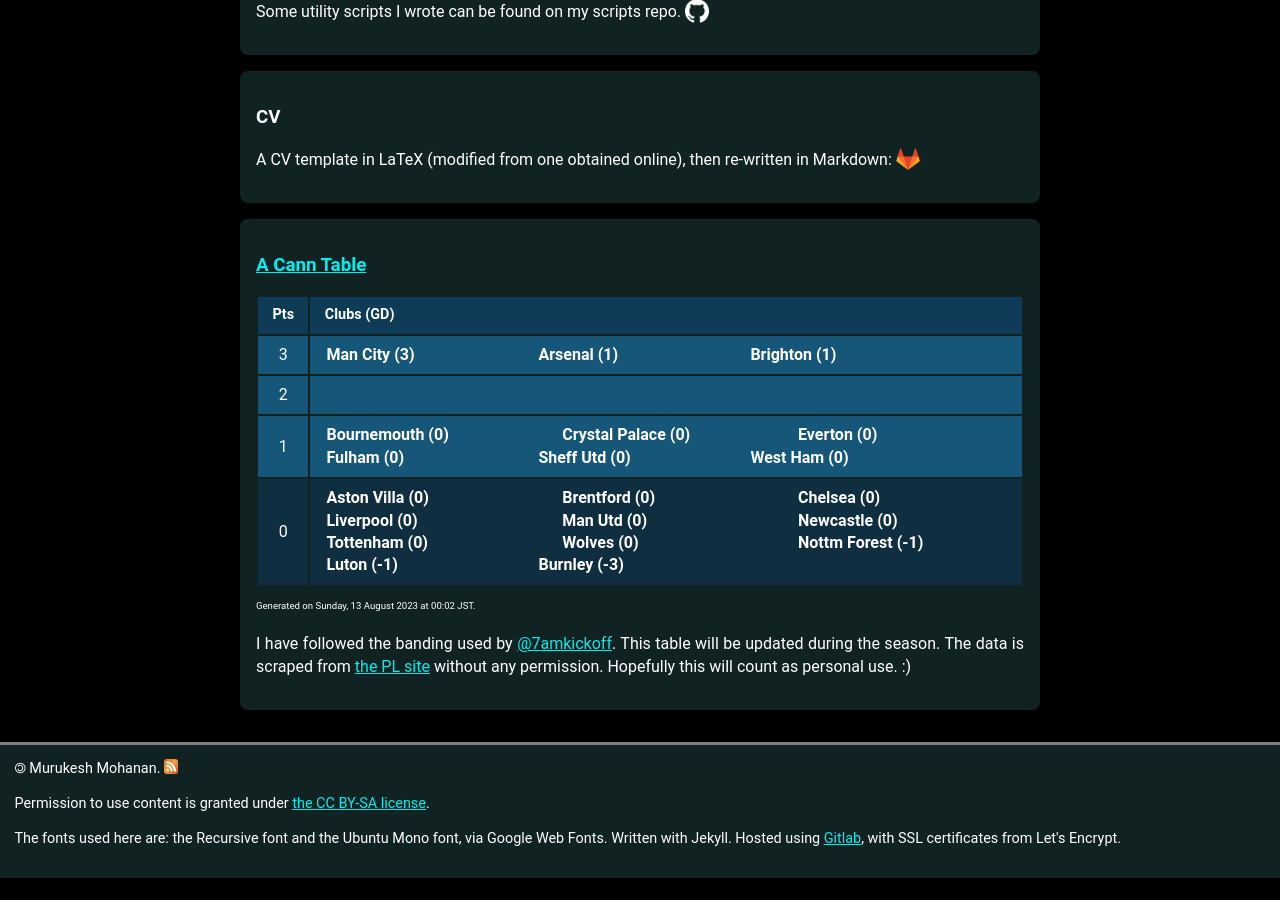
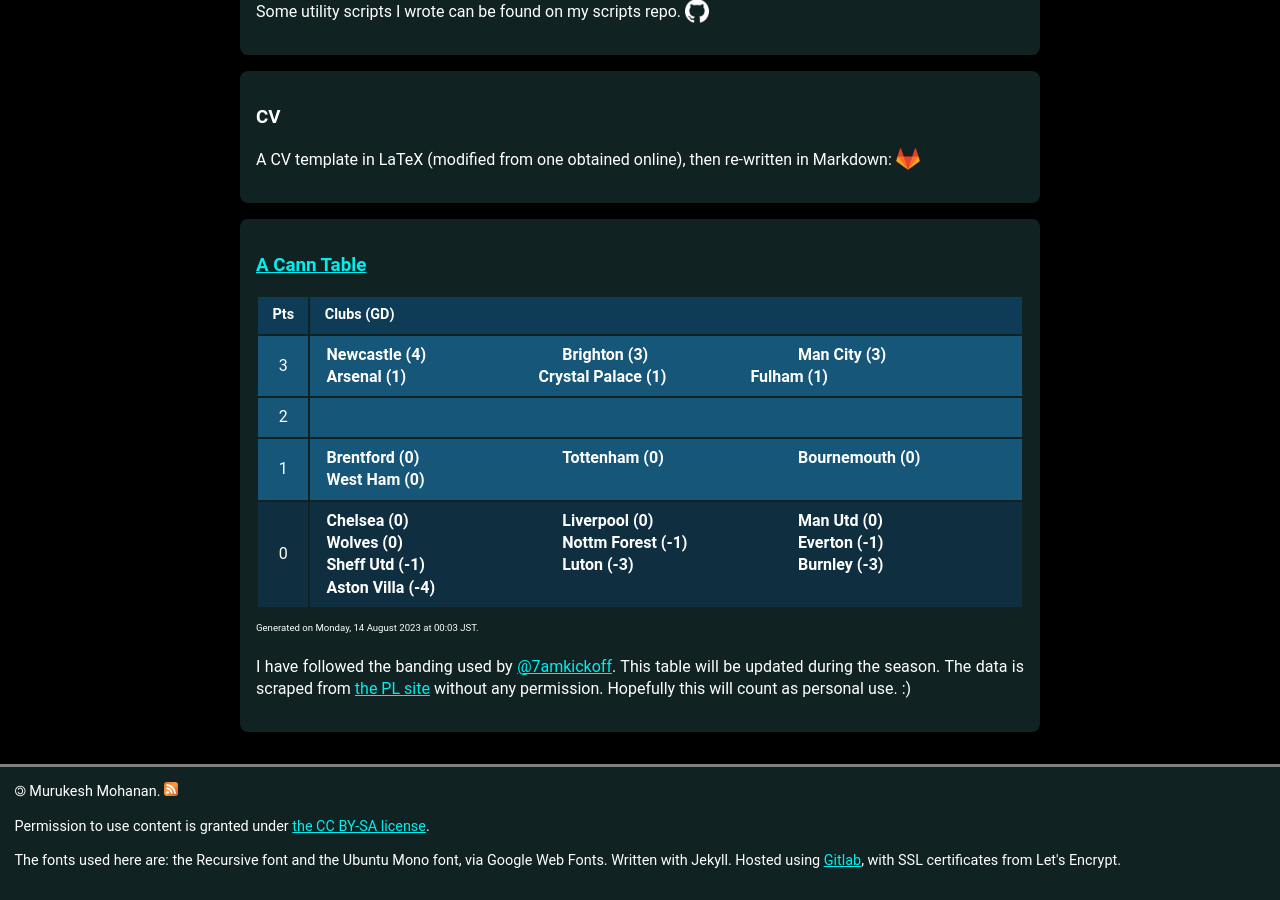
Before and after one commit to muru/muru.github.io, a Jekyll site: the page built from resources.md, in a window 1280 px wide and 900 px high, scrolled down 1150 px. Built offline with Jekyll 4.4.1, drawn with Linux system fonts in a browser that asks for light colours; some web fonts are replaced; before the commit the page ends 2028 px from its top, so only the background shows below that.

Commit message:
updated cann-table: Mon 14 Aug 00:03:11 JST 2023

```diff
--- a/cann-table.html
+++ b/cann-table.html
@@ -3,9 +3,12 @@
 	<tr class="cann-row-1">
 		<td class="cann-point"> 3 </td>
 		<td class="cann-clubs">
+			<span class="club-name"> Newcastle (4) </span>
+			<span class="club-name"> Brighton (3) </span>
 			<span class="club-name"> Man City (3) </span>
 			<span class="club-name"> Arsenal (1) </span>
-			<span class="club-name"> Brighton (1) </span>
+			<span class="club-name"> Crystal Palace (1) </span>
+			<span class="club-name"> Fulham (1) </span>
 		</td>
  	</tr>
 	<tr class="cann-row-1">
@@ -16,29 +19,26 @@
 	<tr class="cann-row-1">
 		<td class="cann-point"> 1 </td>
 		<td class="cann-clubs">
+			<span class="club-name"> Brentford (0) </span>
+			<span class="club-name"> Tottenham (0) </span>
 			<span class="club-name"> Bournemouth (0) </span>
-			<span class="club-name"> Crystal Palace (0) </span>
-			<span class="club-name"> Everton (0) </span>
-			<span class="club-name"> Fulham (0) </span>
-			<span class="club-name"> Sheff Utd (0) </span>
 			<span class="club-name"> West Ham (0) </span>
 		</td>
  	</tr>
 	<tr class="cann-row-2">
 		<td class="cann-point"> 0 </td>
 		<td class="cann-clubs">
-			<span class="club-name"> Aston Villa (0) </span>
-			<span class="club-name"> Brentford (0) </span>
 			<span class="club-name"> Chelsea (0) </span>
 			<span class="club-name"> Liverpool (0) </span>
 			<span class="club-name"> Man Utd (0) </span>
-			<span class="club-name"> Newcastle (0) </span>
-			<span class="club-name"> Tottenham (0) </span>
 			<span class="club-name"> Wolves (0) </span>
 			<span class="club-name"> Nottm Forest (-1) </span>
-			<span class="club-name"> Luton (-1) </span>
+			<span class="club-name"> Everton (-1) </span>
+			<span class="club-name"> Sheff Utd (-1) </span>
+			<span class="club-name"> Luton (-3) </span>
 			<span class="club-name"> Burnley (-3) </span>
+			<span class="club-name"> Aston Villa (-4) </span>
 		</td>
  	</tr>
 </table>
-<span id="cann-gen-note"> Generated on  Sunday, 13 August 2023 at 00:02 JST. </span>
+<span id="cann-gen-note"> Generated on  Monday, 14 August 2023 at 00:03 JST. </span>
```
